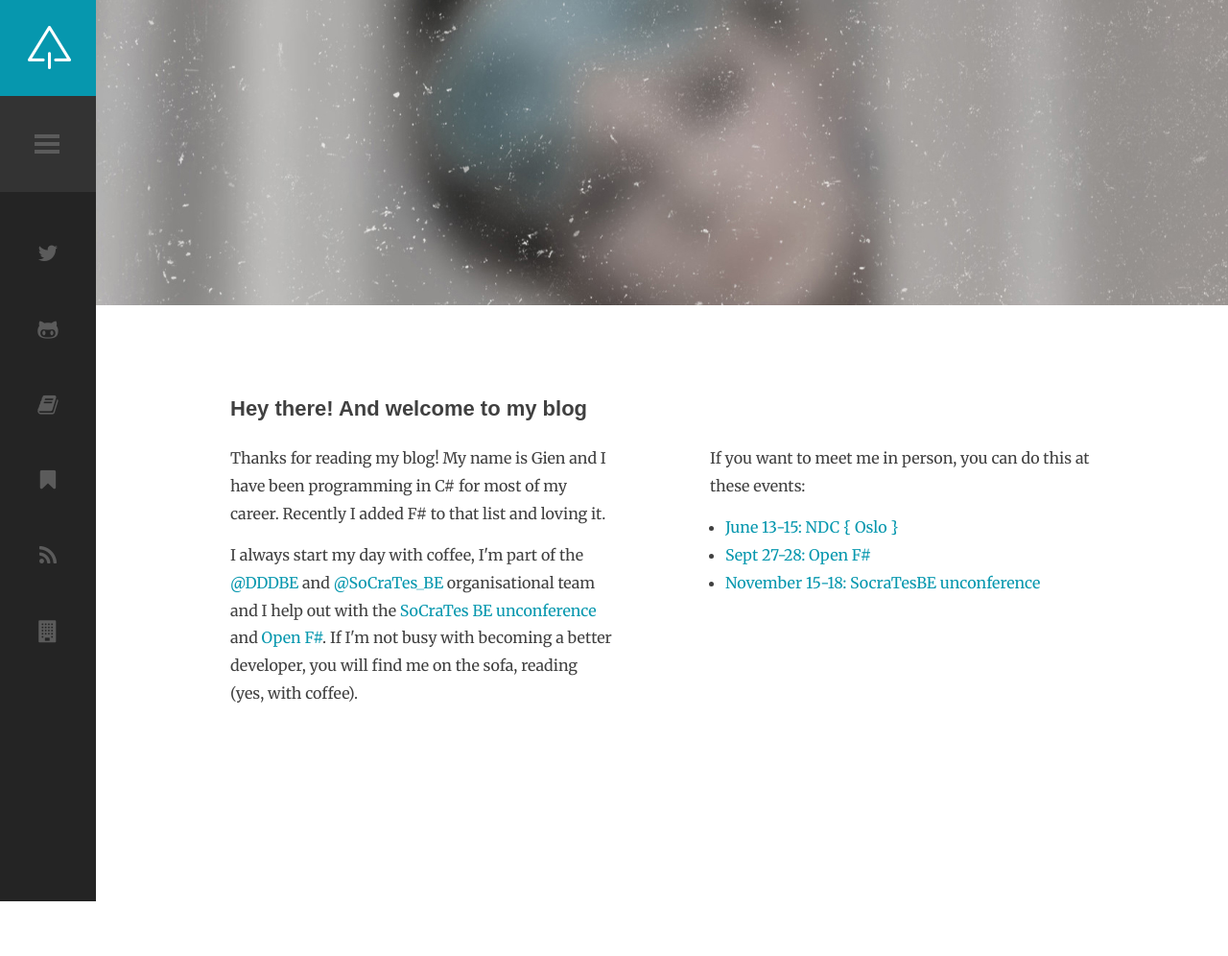
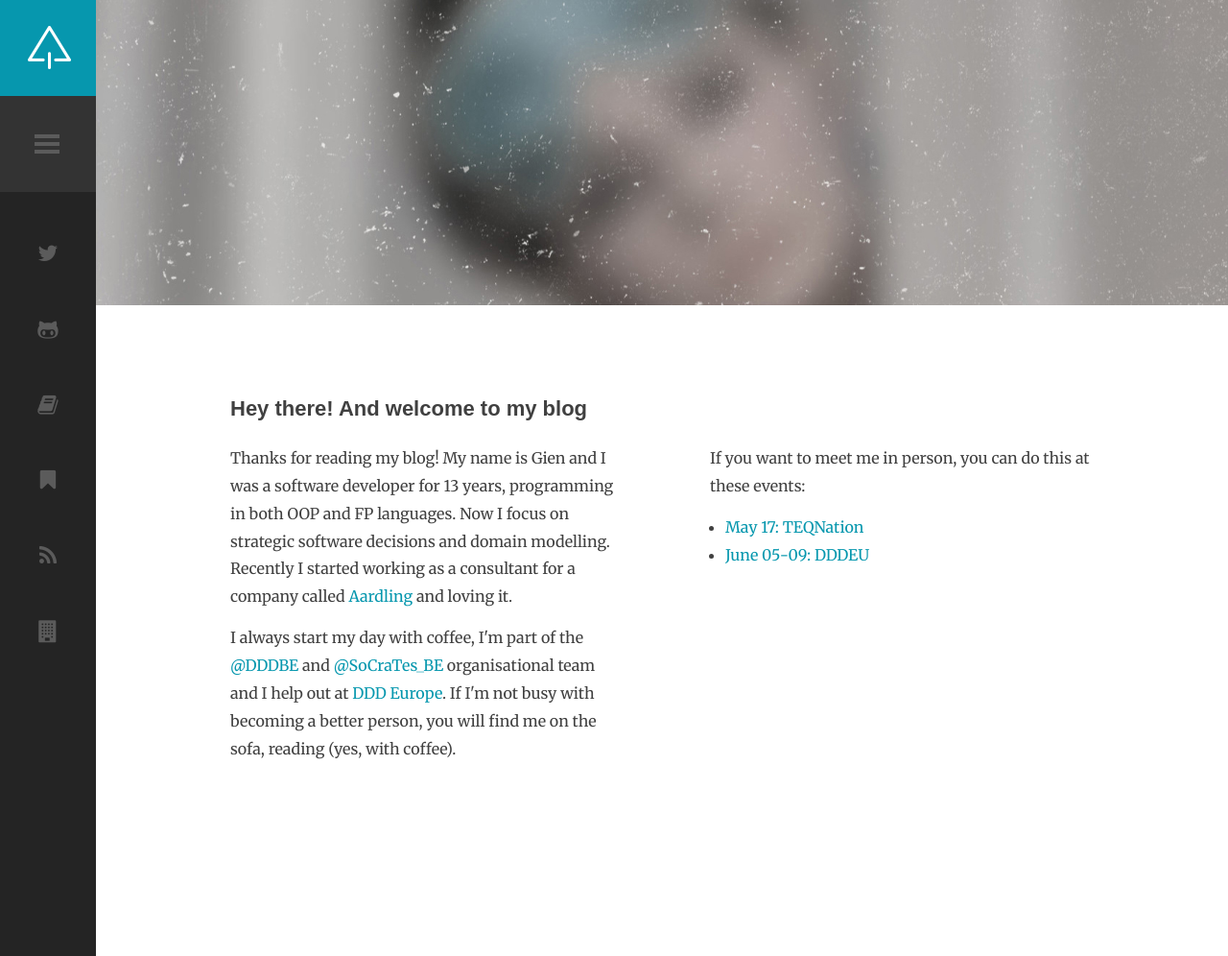
Before and after one commit to selketjah/selketjah.github.io, a Jekyll site: the page built from about.html, in a window 1280 px wide. Shown: the whole page at 96% size. Built offline with Jekyll 4.4.1, drawn with Linux system fonts in a browser that asks for light colours; before the commit the page ends 939 px from its top, so only the background shows below that.

Commit message:
Updated about page

```diff
--- a/about.html
+++ b/about.html
@@ -15,13 +15,13 @@ class: about page page-template-default
             <div class="one_half">
                 <p>
                     Thanks for reading my blog!
-                    My name is Gien and I have been programming in C# for most of my career. Recently I added F# to that list and loving it.
+                    My name is Gien and I was a software developer for 13 years, programming in both OOP and FP languages. Now I focus on strategic software decisions and domain modelling. Recently I started working as a consultant for a company called <a href="http://www.aardling.eu">Aardling</a> and loving it.
                 </p>
                 <p>
                     I always start my day with coffee, I'm part of the <a href="http://www.meetup.com/dddbelgium/">@DDDBE</a> and <a href="http://www.meetup.com/socratesbe/">@SoCraTes_BE</a> organisational team
-                    and I help out with the <a href="http://www.socratesbe.org/">SoCraTes BE unconference</a> and <a href="http://www.openfsharp.org">Open F#</a>.
+                    and I help out at <a href="https://dddeurope.com/">DDD Europe</a>.
 
-                    If I'm not busy with becoming a better developer, you will find me on the sofa, reading (yes, with coffee).
+                    If I'm not busy with becoming a better person, you will find me on the sofa, reading (yes, with coffee).
                 </p>
             </div>
             <div class="one_half last">
@@ -29,9 +29,8 @@ class: about page page-template-default
                     If you want to meet me in person, you can do this at these events:
                 </p>
                 <ul>
-                    <li><a href="https://ndcoslo.com/" target="_blank">June 13-15: NDC { Oslo }</a></li>
-                    <li><a href="http://www.openfsharp.org/" target="_blank">Sept 27-28: Open F#</a></li>
-                    <li><a href="http://www.socratesbe.org/" target="_blank">November 15-18: SocraTesBE unconference</a></li>
+                    <li><a href="https://teqnation.com/" target="_blank">May 17: TEQNation</a></li>
+                    <li><a href="https://dddeurope.com/" target="_blank">June 05-09: DDDEU</a></li>
                 </ul>
             </div>
             <div class="clear"></div>
```
